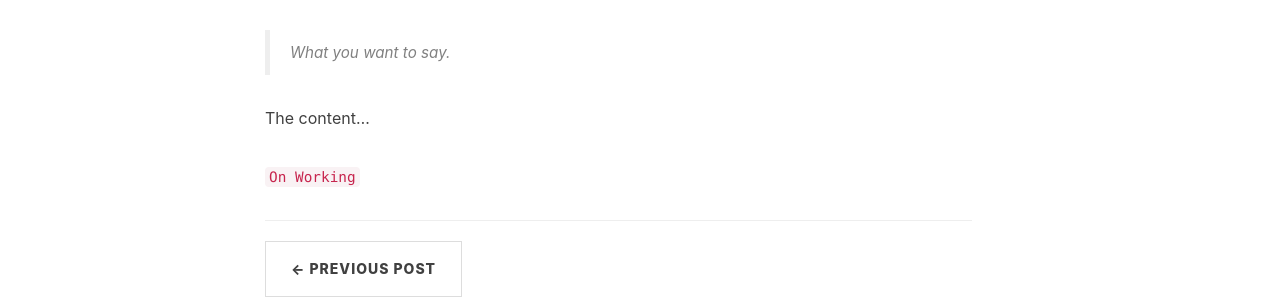
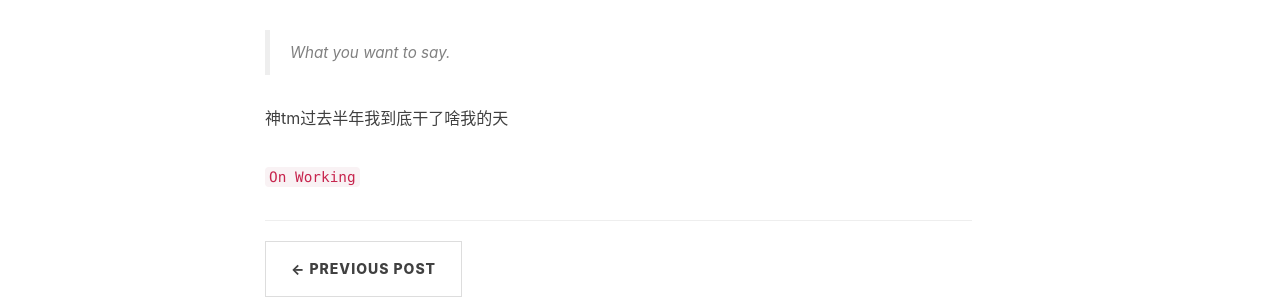
Before and after one commit to owtotwo/owtotwo.github.io, a Jekyll site: the page built from _posts/2017-09-06-summary-for-last-six-months.md, in a window 1280 px wide. Shown: the part 533-833 px from the top of the page. Built offline with Jekyll 4.4.1, drawn with Linux system fonts in a browser that asks for light colours; nearby versions of some CDN libraries; comment, search, counter and statistics services are not loaded.

Commit message:
改下内容看看

```diff
--- a/_posts/2017-09-06-summary-for-last-six-months.md
+++ b/_posts/2017-09-06-summary-for-last-six-months.md
@@ -12,6 +12,6 @@ tags:
 
 > What you want to say.
 
-The content...
+神tm过去半年我到底干了啥我的天
 
 `On Working`
```
